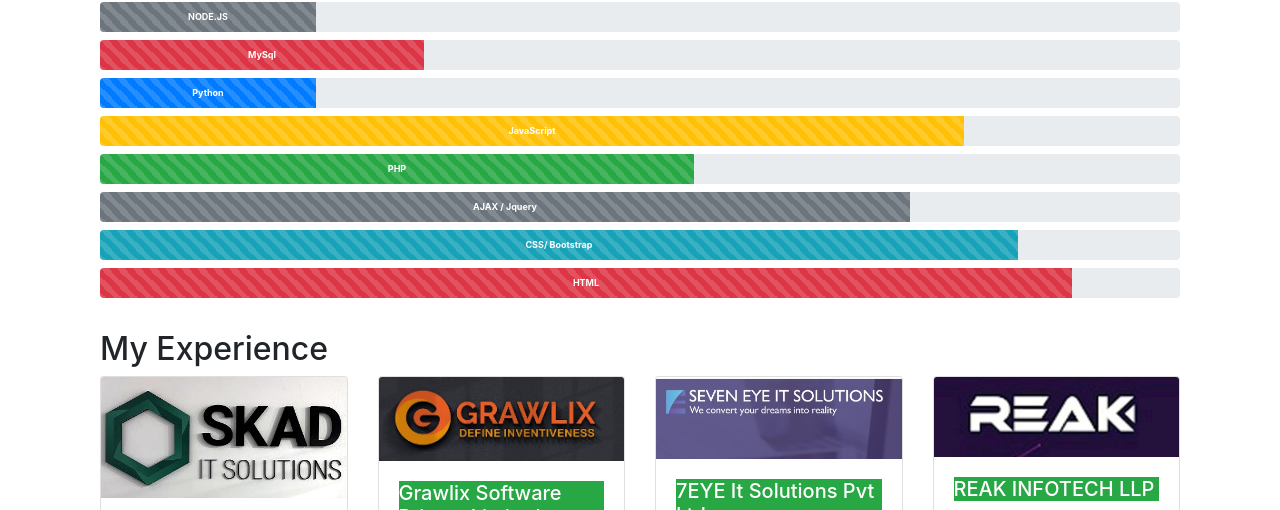
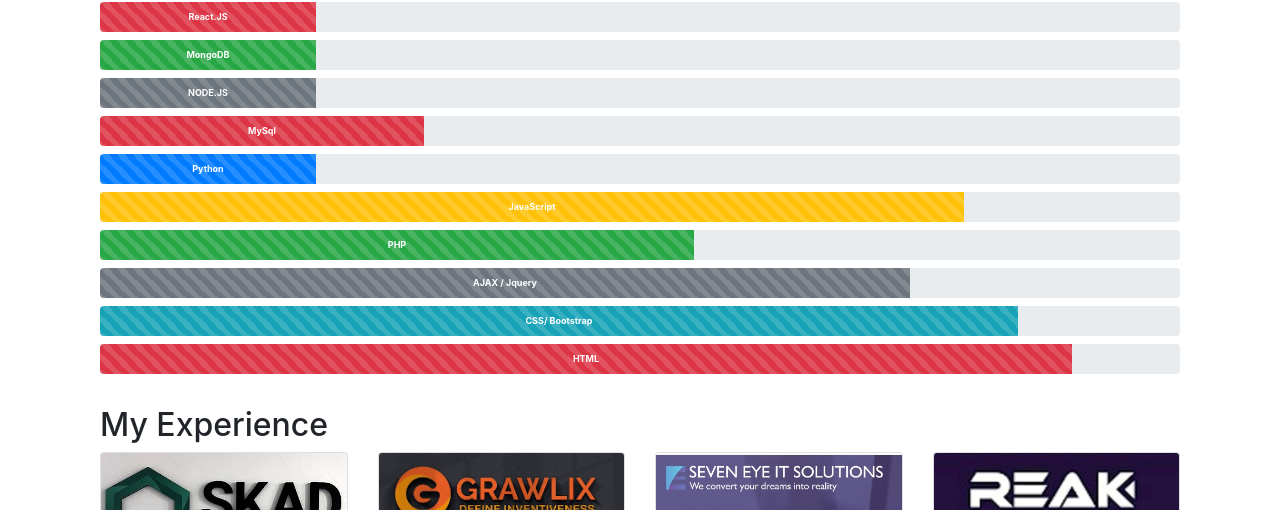
Before and after one commit to deep04shikha11/my_profile, a plain HTML site: page index.html in a window 1280 px wide. Shown: the part 590-1100 px from the top of the page. Drawn offline with Linux system fonts and the light colour scheme.

Commit message:
Update index.html

```diff
--- a/index.html
+++ b/index.html
@@ -47,6 +47,16 @@
                 </p></div>
         </div>
             <h2>My Skills</h2>
+            <div class="progress my-2" style="height:30px">
+                <div class="progress-bar progress-bar-striped progress-bar-animated bg-danger" role="progressbar"
+                    style="width: 20%" aria-valuenow="15" aria-valuemin="0" aria-valuemax="100"><span
+                        class="badge">React.JS</span></div>
+            </div>
+            <div class="progress my-2" style="height:30px">
+                <div class="progress-bar progress-bar-striped progress-bar-animated bg-success" role="progressbar"
+                    style="width: 20%" aria-valuenow="5" aria-valuemin="0" aria-valuemax="100"><span
+                        class="badge">MongoDB</span></div>
+            </div>
             <div class="progress my-2" style="height:30px">
                 <div class="progress-bar progress-bar-striped progress-bar-animated bg-secondary" role="progressbar"
                     style="width: 20%" aria-valuenow="20" aria-valuemin="0" aria-valuemax="100"><span
```
